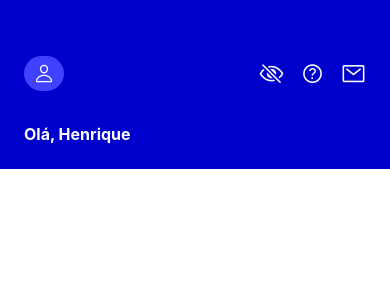
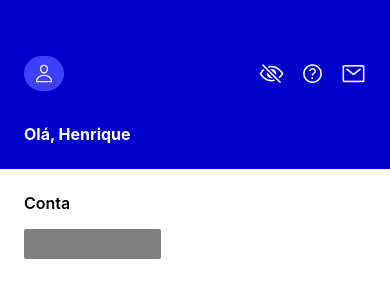
Before and after one commit to HenriqueACF/Ag-nciaRN, a React Native app: screen / in a window 390 px wide. Shown: the top 300 px of the page. Built offline with nearby package versions, Linux system fonts and the light colour scheme.

Commit message:
feat:[balance] -> ceated balance area

```diff
--- a/src/components/Header.style.tsx
+++ b/src/components/Header.style.tsx
@@ -29,3 +29,29 @@ export const TextWelcome = styled.Text`
   font-size: 16px;
   font-weight: bold;
 `
+export const TotalBalance = styled.View`
+  padding: 24px;
+`
+export const AccountView = styled.View`
+  flex-direction: row;
+  justify-content: space-between;
+`
+export const Subtitle = styled.Text`
+  font-size: 16px;
+  font-weight: 600;
+  margin-bottom: 8px;
+`
+
+export const BalanceValue = styled.Text `
+  font-size: 20px;
+  font-weight: 700;
+  margin-top: 8px;
+`
+
+export const BalanceValueNotVisible = styled.View `
+  margin-top:8px;
+  height: 30px;
+  width: 40%;
+  background-color: #808080;
+  border-radius: 2px;
+`
--- a/src/components/Header.tsx
+++ b/src/components/Header.tsx
@@ -6,12 +6,18 @@ import {
     UpperView,
     UserIconView,
     OptionsIconView,
-    TextWelcome
+    TextWelcome,
+    TotalBalance,
+    AccountView,
+    Subtitle,
+    BalanceValue,
+    BalanceValueNotVisible
 } from './Header.style'
 
 export function Header(){
     const [showBalance, setShowBalance] = useState(false)
     return(
+        <>
         <Container>
             <UpperView>
                 <UserIconView>
@@ -33,5 +39,19 @@ export function Header(){
                 Olá, Henrique
             </TextWelcome>
         </Container>
+        <TotalBalance>
+            <AccountView>
+                <Subtitle>
+                    Conta
+                </Subtitle>
+                <Ionicons name='chevron-forward-outline' size={25} color="#fff"/>
+            </AccountView>
+
+            {showBalance ?
+                (<BalanceValue>R$ 2345,78</BalanceValue>)
+                : (<BalanceValueNotVisible/>)
+            }
+        </TotalBalance>
+        </>
     )
 }
```
